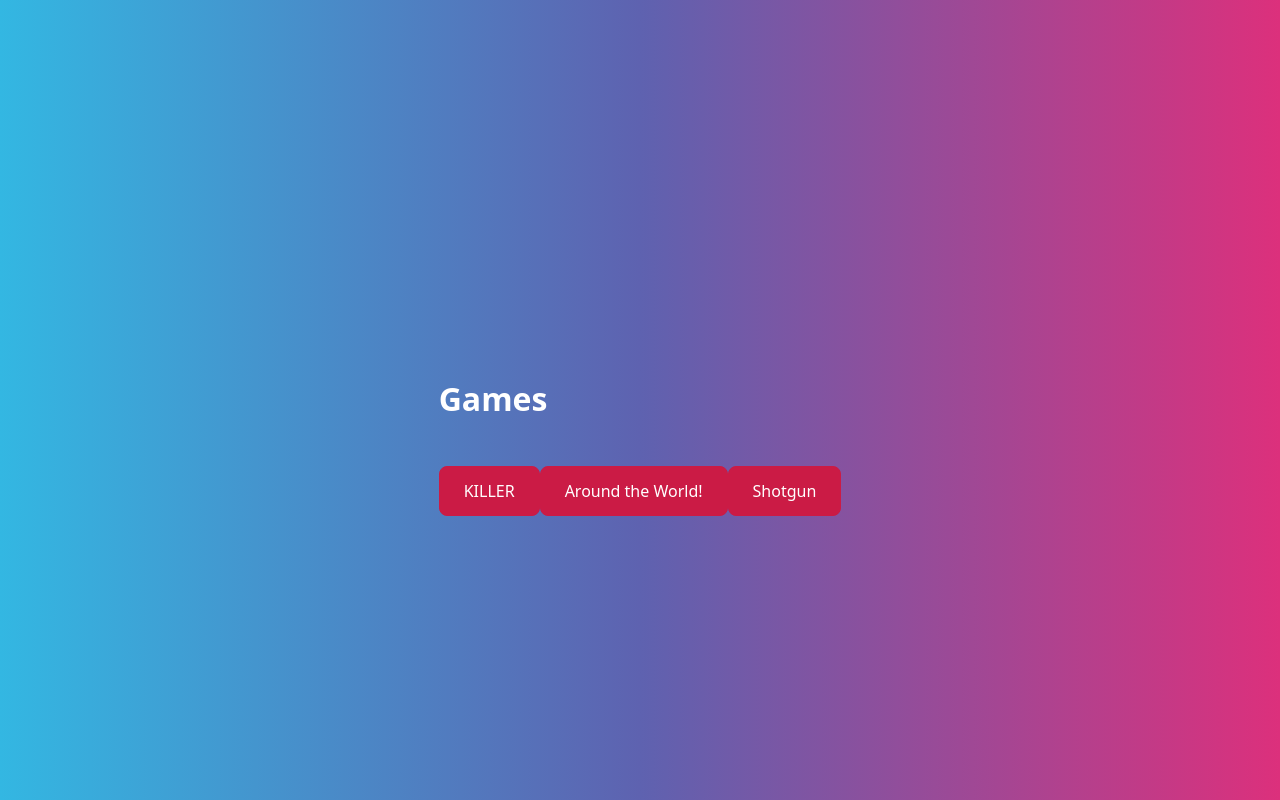
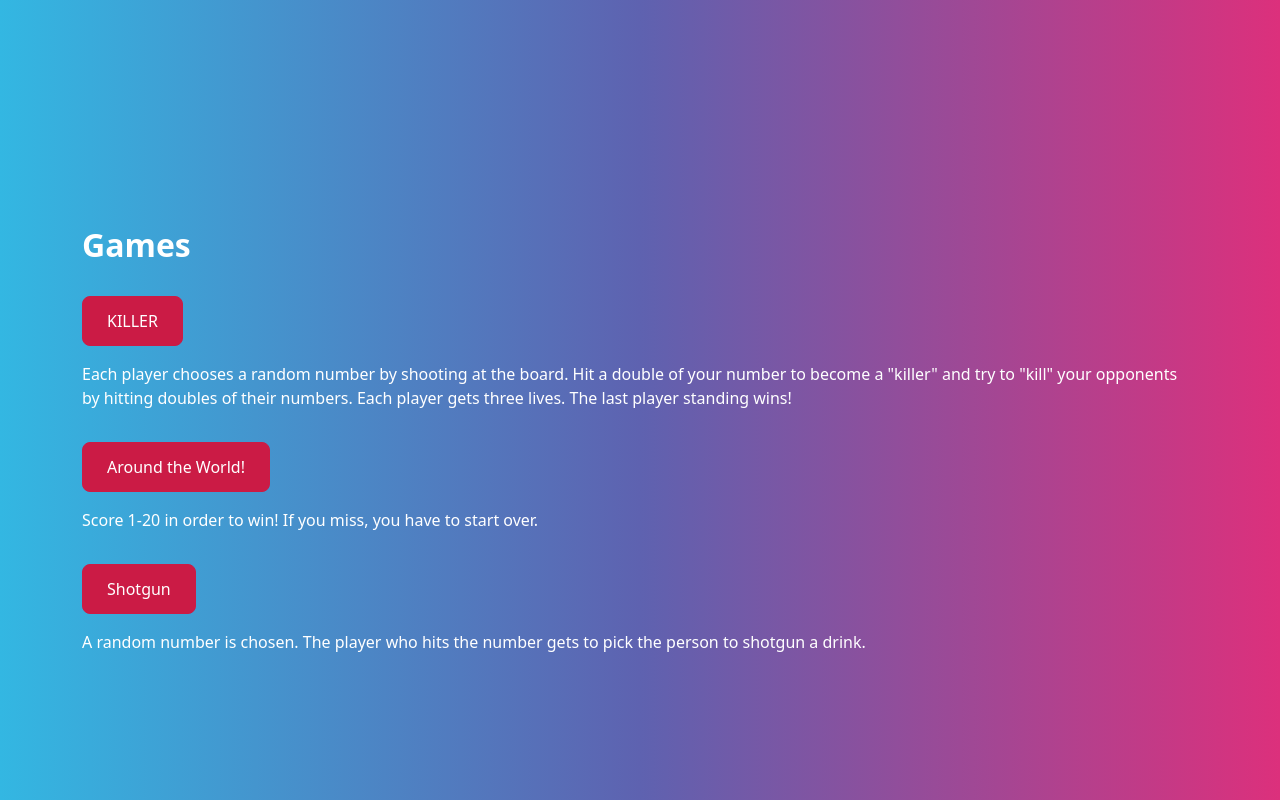
Before and after one commit to SomthingInteresting/DartyParty, a React (Create React App) app: page /party-modes in a window 1280 px wide. Built offline with nearby package versions, Linux system fonts and the light colour scheme.

Commit message:
Clean up code for Dartboard added with descriptions to game modes

```diff
--- a/src/components/Dartboard.js
+++ b/src/components/Dartboard.js
@@ -8,13 +8,14 @@ function Dartboard() {
     var reductionInterval = 60;  // Add this value for proportional reduction
     for (var i = 0; i <= 4; i++) {
       var item = document.createElement('li');
-      document.getElementById('board').appendChild(item);
+      const boardElement = document.getElementById('board');
+      if (boardElement) {
+        boardElement.appendChild(item);
+      }
       document.querySelectorAll('ul#board li')[i].style.width = `${wide}px`;
       document.querySelectorAll('ul#board li')[i].style.height = `${wide}px`;
       wide -= reductionInterval;  // Use the new interval here
     }
-
-    // console.log(document.querySelectorAll('ul#board li').length);
 
     document.querySelectorAll('ul#board li:nth-child(odd)').forEach(li => li.classList.add('red'));
     document.querySelectorAll('ul#board li:nth-child(even)').forEach(li => li.classList.add('blank'));
@@ -27,17 +28,18 @@ function Dartboard() {
     });
 
     var time = 0;
+    var timer1, timer2;  // Declare variables to store the timeout IDs
+
     function afterShot() {
-      setTimeout(function () {
+      timer1 = setTimeout(function () {
         document.querySelector("#board li:nth-child(3) img").style.display = "block";
       }, 1000);
-      setTimeout(function () {
+      timer2 = setTimeout(function () {
         document.querySelector("#board li:nth-child(5) img").style.display = "block";
       }, 2000);
     }
 
     function shoot() {
-      console.log(`Time: ${time} seconds`);
       time += 1;
       if (time >= 2) {
         document.querySelector("#board li:nth-child(1) img").style.display = "block";
@@ -51,6 +53,13 @@ function Dartboard() {
     var timer = setInterval(shoot, 1000);
     shoot();
 
+    // Cleanup function
+    return () => {
+      clearInterval(timer);  // Clear the interval
+      clearTimeout(timer1);  // Clear the first timeout
+      clearTimeout(timer2);  // Clear the second timeout
+    };
+
   }, []);
 
   return <ul id="board"></ul>;
--- a/src/components/KillerModePage.js
+++ b/src/components/KillerModePage.js
@@ -54,7 +54,7 @@ function KillerModePage() {
 
   return (
     <div className="container mt-5">
-      <h2>Killer Mode</h2>
+      <h2>KILLER</h2>
       {gameMessage && <div className={`alert ${gameMessage.includes('win') ? 'alert-success' : 'alert-warning'}`}>{gameMessage}</div>}
 
       {!gameStarted ? (
--- a/src/components/PartyModesPage.js
+++ b/src/components/PartyModesPage.js
@@ -14,15 +14,33 @@ function PartyModesPage() {
   return (
     <div className="container mt-5">
       <h2>Games</h2>
-      <button className="btn btn-primary mt-3" onClick={startKillerMode}>
+
+      <div className="mt-3">
+        <button className="btn btn-primary mb-2" onClick={startKillerMode}>
           KILLER
         </button>
-      <button className="btn btn-primary mt-3" onClick={startKillerMode}>
+        <p>
+          Each player chooses a random number by shooting at the board. Hit a double of your number to become a "killer" and try to "kill" your opponents by hitting doubles of their numbers. Each player gets three lives. The last player standing wins!
+        </p>
+      </div>
+
+      <div className="mt-3">
+        <button className="btn btn-primary mb-2" onClick={startKillerMode}>
           Around the World!
         </button>
-      <button className="btn btn-primary mt-3" onClick={startKillerMode}>
+        <p>
+          Score 1-20 in order to win! If you miss, you have to start over.
+        </p>
+      </div>
+
+      <div className="mt-3">
+        <button className="btn btn-primary mb-2" onClick={startKillerMode}>
           Shotgun
         </button>
+        <p>
+          A random number is chosen. The player who hits the number gets to pick the person to shotgun a drink.
+        </p>
+      </div>
     </div>
   );
 }
```
Lines whose indentation alone changed are shown as unchanged.
